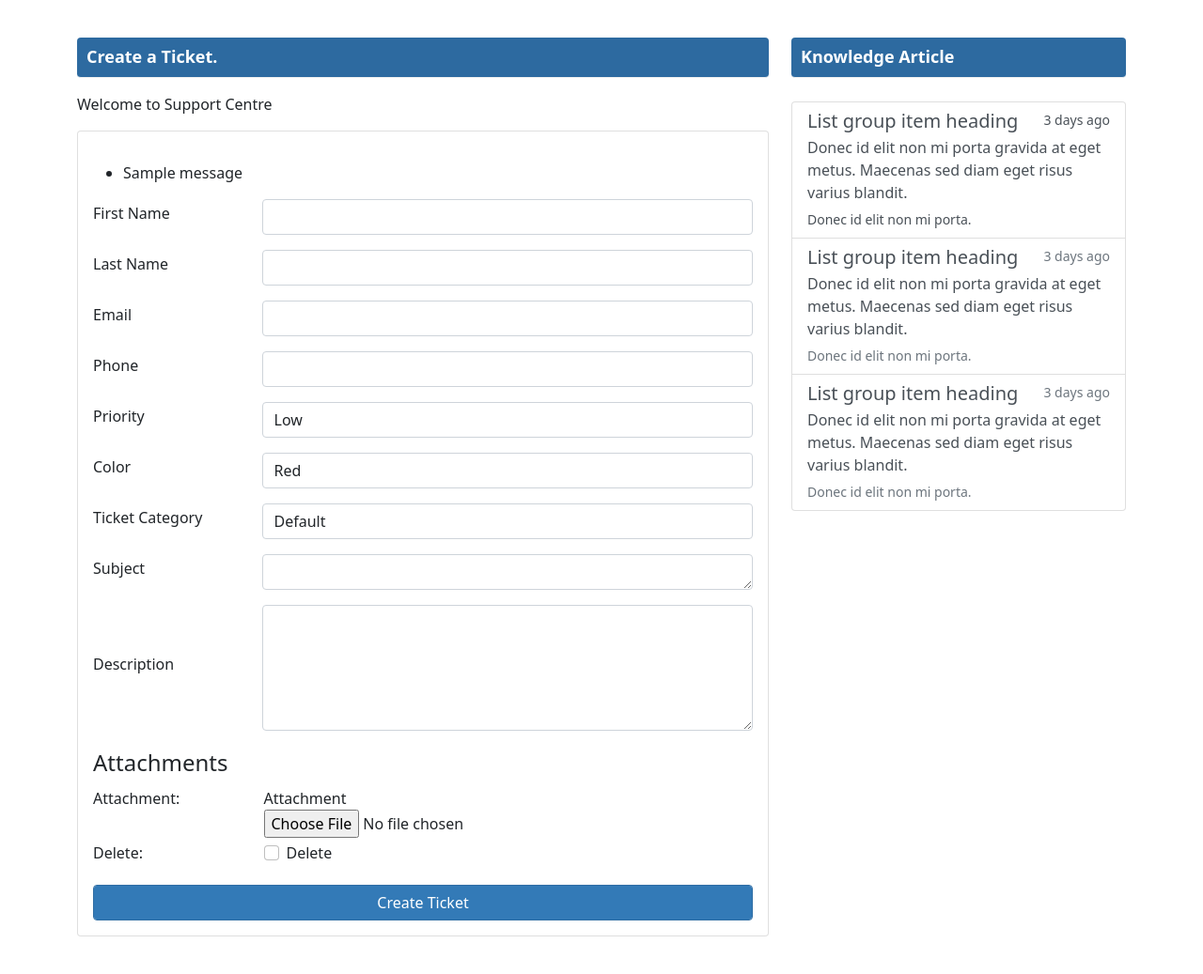
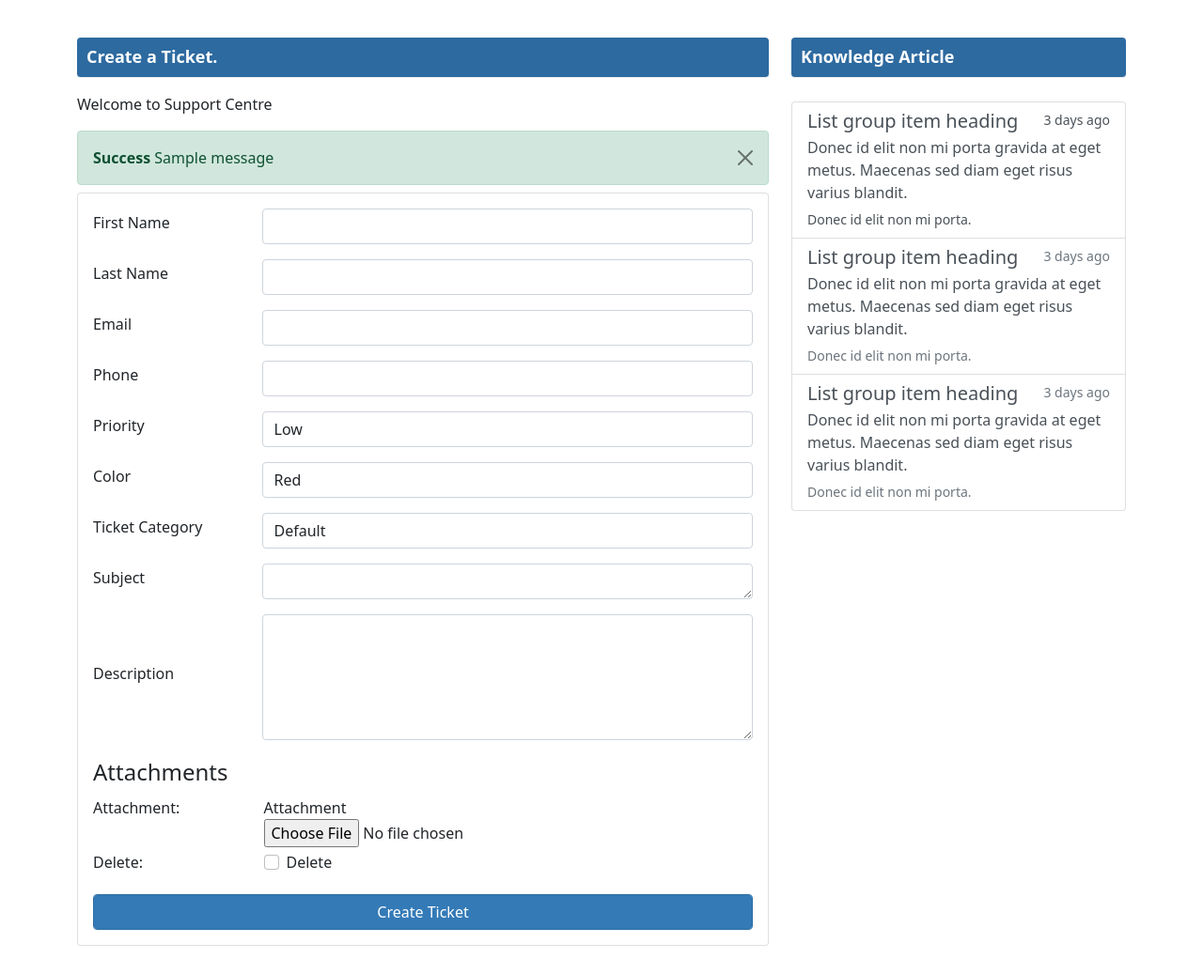
Before and after one commit to cseshahriar/advance-ticket-system, a Django app: page / in a window 1280 px wide. Shown: the part 56-1093 px from the top of the page at 94% size. Run offline with Django 3.2, Linux system fonts and the light colour scheme; tables that the repository leaves empty hold one stand-in row (values such as "Sample post"); one stand-in notice (Sample message) is shown; some libraries are stand-ins or nearby versions.

Commit message:
success message template

```diff
--- /dev/null
+++ b/templates/_message.html
@@ -0,0 +1,9 @@
+
+{% if messages %}
+<div class="mb-2 mt-2 alert alert-success alert-dismissible fade show" role="alert">
+    {% for message in messages %}
+        <strong>Success</strong> {{ message }}
+        <button type="button" class="btn-close" data-bs-dismiss="alert" aria-label="Close"></button>
+    {% endfor %}
+</div>
+{% endif %}
--- a/templates/tickets/create.html
+++ b/templates/tickets/create.html
@@ -110,17 +110,11 @@
             <div class="col-md-8">
                 <h1 class="home-label mb-3">Create a Ticket.</h1>
                 <p>Welcome to Support Centre</p>
+
+                {% include "_message.html" %}
+
                 <div class="card">
                     <div class="card-body">
-
-                        {% if messages %}
-                        <ul class="messages mt-3 mb-3">
-                            {% for message in messages %}
-                            <li{% if message.tags %} class="{{ message.tags }}"{% endif %}>{{ message }}</li>
-                            {% endfor %}
-                        </ul>
-                        {% endif %}
-
                         {% if form.errors %}
                             {% for field in form %}
                                 {% for error in field.errors %}
```
